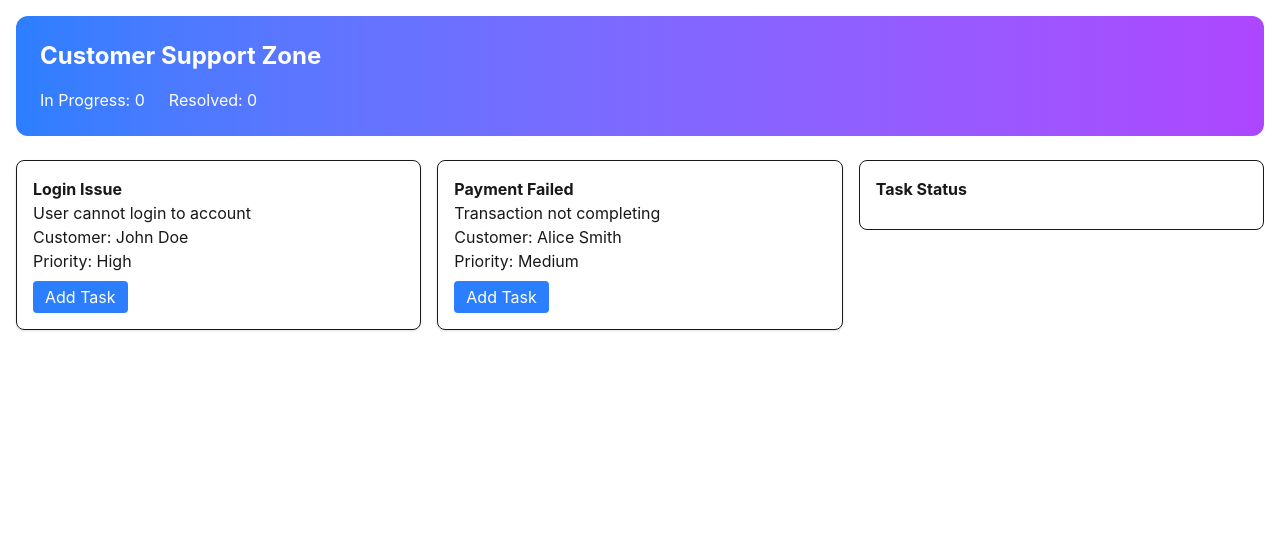
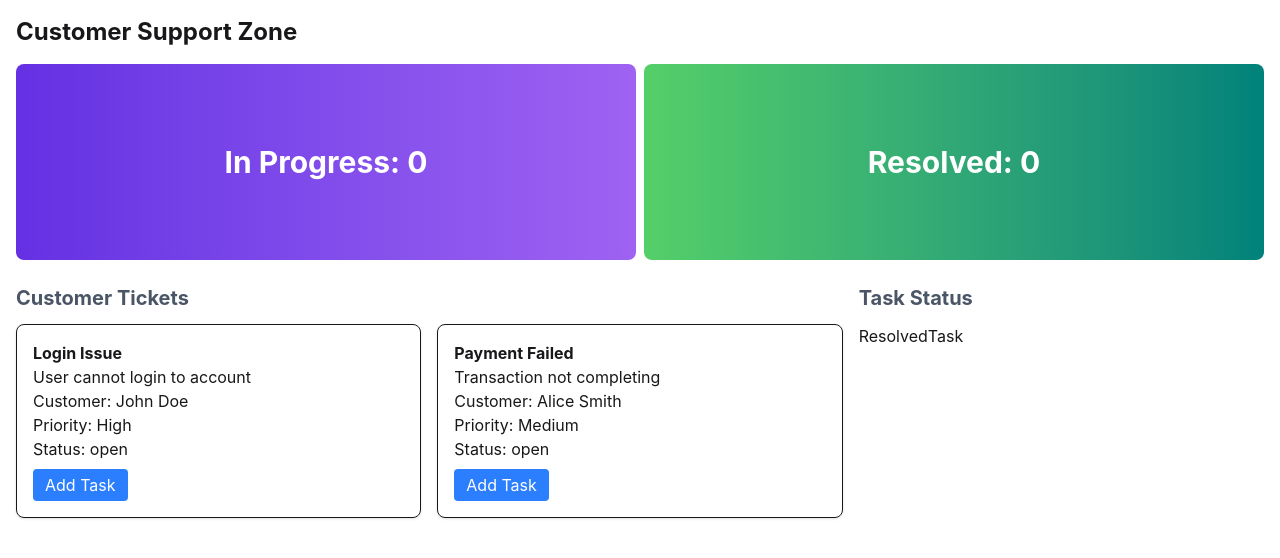
Before and after one commit to mrinmoy-765/TicketSystem, a React (Vite) app: page / in a window 1280 px wide. Shown: the top 558 px of the page. Built offline with nearby package versions, Linux system fonts and the light colour scheme.

Commit message:
resolved & progess status

```diff
--- a/src/App.jsx
+++ b/src/App.jsx
@@ -5,6 +5,7 @@ import ticketsData from "./data/tickets";
 import Banner from "./components/Banner";
 import TicketList from "./components/TicketList";
 import TaskStatus from "./components/TaskStatus";
+import ResolvedTask from "./components/ResolvedTask";
 
 function App() {
   const [tickets, setTickets] = useState(ticketsData);
@@ -14,6 +15,9 @@ function App() {
   // Add to In Progress
   const handleAddTask = (ticket) => {
     if (inProgress.find((t) => t.id === ticket.id)) return;
+    else {
+      ticket.status = "In Progress";
+    }
 
     setInProgress([...inProgress, ticket]);
     alert("Added to Task Status!");
@@ -42,6 +46,7 @@ function App() {
 
         <div>
           <TaskStatus tasks={inProgress} onComplete={handleComplete} />
+          <ResolvedTask tasks={resolved} />
         </div>
       </div>
     </div>
--- a/src/components/Banner.jsx
+++ b/src/components/Banner.jsx
@@ -1,11 +1,19 @@
 const Banner = ({ inProgressCount, resolvedCount }) => {
   return (
-    <div className="bg-linear-to-r from-blue-500 to-purple-500 text-white p-6 rounded-xl">
+    <div>
       <h1 className="text-2xl font-bold">Customer Support Zone</h1>
 
-      <div className="flex gap-6 mt-4">
-        <p>In Progress: {inProgressCount}</p>
-        <p>Resolved: {resolvedCount}</p>
+      <div className="md:flex lg:flex lg:gap-2 md:gap-2 gap-2 mt-4">
+        <div className="bg-linear-to-r from-[#6530E3] to-[#9f62f2]   text-white rounded-lg w-full md:p-20 lg:20 p-10">
+          <p className="text-center text-3xl font-bold">
+            In Progress: {inProgressCount}
+          </p>
+        </div>
+        <div className="bg-linear-to-r from-[#54cf68] to-[#00827a]   text-white rounded-lg w-full md:p-20 lg:p-20 p-10">
+          <p className="text-center text-3xl font-bold">
+            Resolved: {resolvedCount}
+          </p>
+        </div>
       </div>
     </div>
   );
--- /dev/null
+++ b/src/components/ResolvedTask.jsx
@@ -0,0 +1,12 @@
+const ResolvedTask = ({ tasks }) => {
+  return (
+    <div>
+      <h1>ResolvedTask</h1>
+      {tasks.map((task) => (
+        <p>{task.title}</p>
+      ))}
+    </div>
+  );
+};
+
+export default ResolvedTask;
--- a/src/components/TaskStatus.jsx
+++ b/src/components/TaskStatus.jsx
@@ -1,7 +1,7 @@
 const TaskStatus = ({ tasks, onComplete }) => {
   return (
-    <div className="border p-4 rounded-lg">
-      <h2 className="font-bold mb-3">Task Status</h2>
+    <div>
+      <h2 className="font-bold text-xl text-gray-600 mb-3">Task Status</h2>
 
       {tasks.map((task) => (
         <div key={task.id} className="mb-3 border-b pb-2">
--- a/src/components/TicketCard.jsx
+++ b/src/components/TicketCard.jsx
@@ -5,6 +5,7 @@ const TicketCard = ({ ticket, onAdd }) => {
       <p>{ticket.description}</p>
       <p>Customer: {ticket.customer}</p>
       <p>Priority: {ticket.priority}</p>
+      <p>Status: {ticket.status}</p>
 
       <button
         onClick={() => onAdd(ticket)}
--- a/src/components/TicketList.jsx
+++ b/src/components/TicketList.jsx
@@ -2,11 +2,14 @@ import TicketCard from "./TicketCard";
 
 const TicketList = ({ tickets, onAdd }) => {
   return (
-    <div className="grid grid-cols-2 gap-4">
-      {tickets.map((ticket) => (
-        <TicketCard key={ticket.id} ticket={ticket} onAdd={onAdd} />
-      ))}
-    </div>
+    <>
+      <h1 className="text-xl font-bold text-gray-600 mb-3">Customer Tickets</h1>
+      <div className="grid grid-cols-2 gap-4">
+        {tickets.map((ticket) => (
+          <TicketCard key={ticket.id} ticket={ticket} onAdd={onAdd} />
+        ))}
+      </div>
+    </>
   );
 };
 
```
